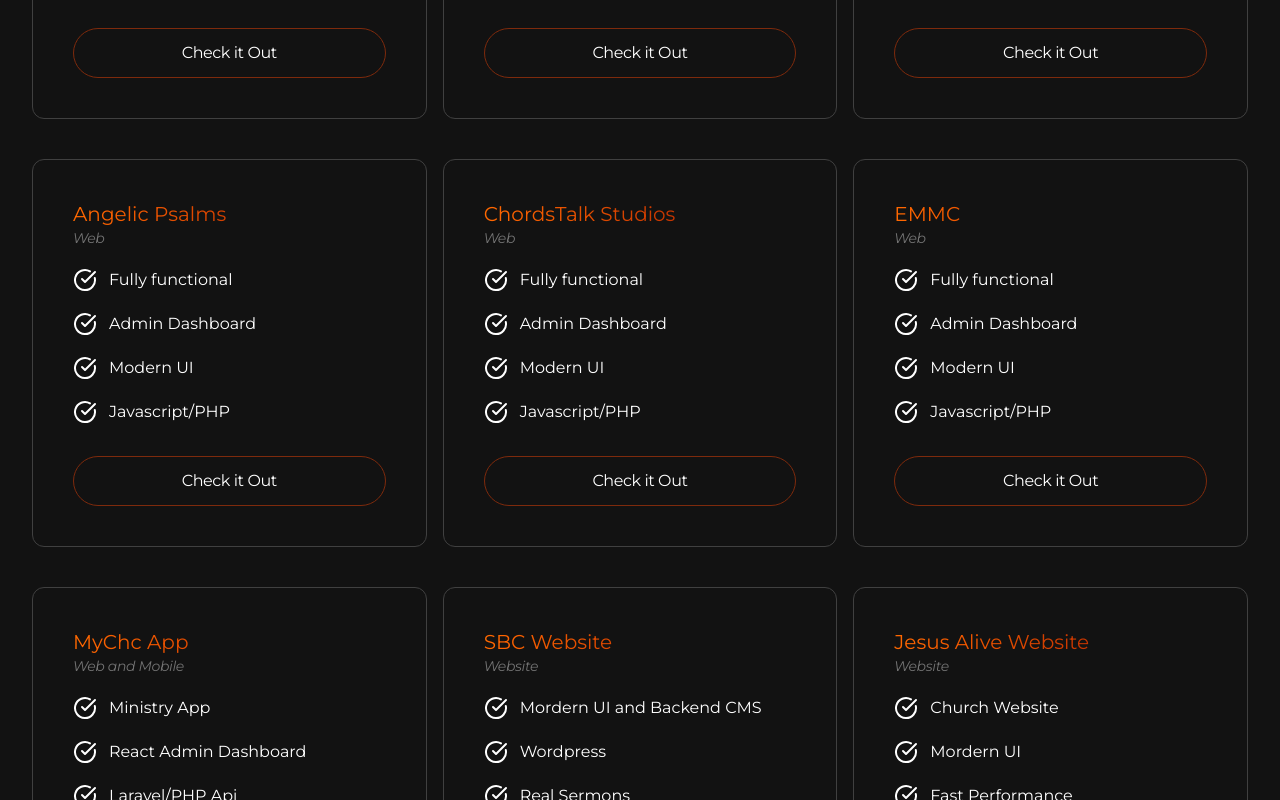
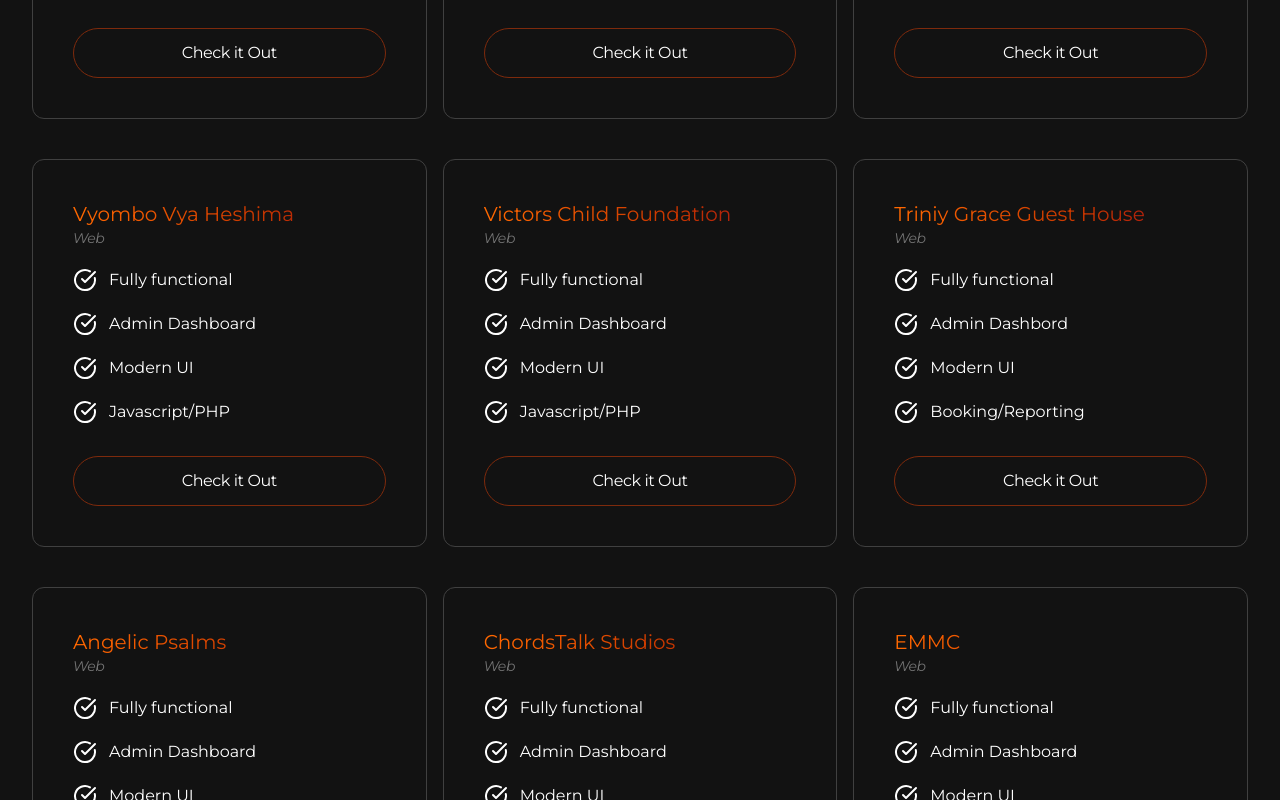
Before and after one commit to MWIYIKINWA/prosperTech.com, a React (Vite) app: page / in a window 1280 px wide. Shown: the part 1940-2740 px from the top of the page. Built offline with nearby package versions, Linux system fonts and the light colour scheme.

Commit message:
Update index.jsx

```diff
--- a/src/constants/index.jsx
+++ b/src/constants/index.jsx
@@ -122,6 +122,38 @@ export const projects = [
       "Javascript/PHP",
     ],
     link:"https://epiphanymusicafrica.org",
+  }
+   ,
+   {
+    title: "Vyombo Vya Heshima",
+    category: "Web",
+    features: [
+      "Fully functional",
+      "Admin Dashboard",
+      "Modern UI",
+      "Javascript/PHP",
+    ],
+    link:"https://vyombogroup.org/",
+  },{
+    title: "Victors Child Foundation",
+    category: "Web",
+    features: [
+      "Fully functional",
+      "Admin Dashboard",
+      "Modern UI",
+      "Javascript/PHP",
+    ],
+    link:"https://victorschildfoundation.org/",
+  },{
+    title: "Triniy Grace Guest House",
+    category: "Web",
+    features: [
+      "Fully functional",
+      "Admin Dashbord",
+      "Modern UI",
+      "Booking/Reporting",
+    ],
+    link:"https://trinitygraceguesthouse.com",
   },{
     title: "Angelic Psalms",
     category: "Web",
```
